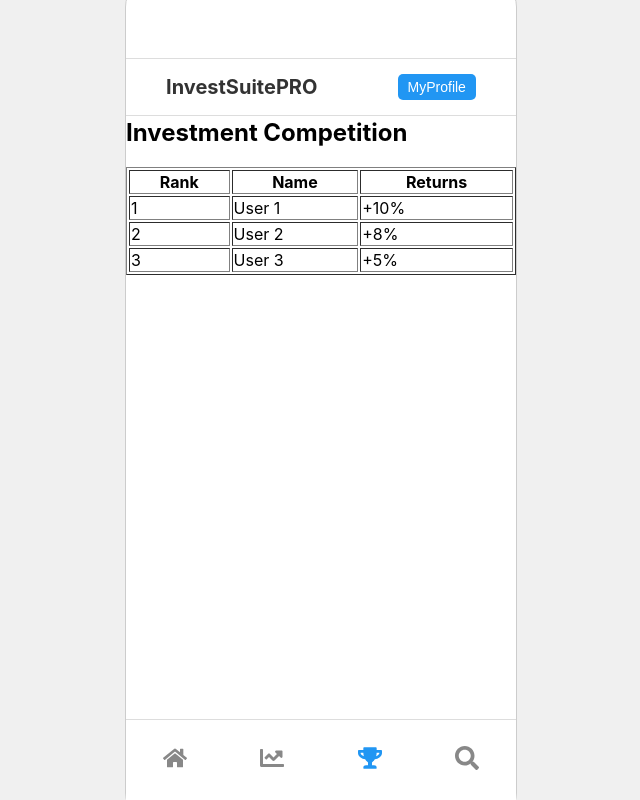
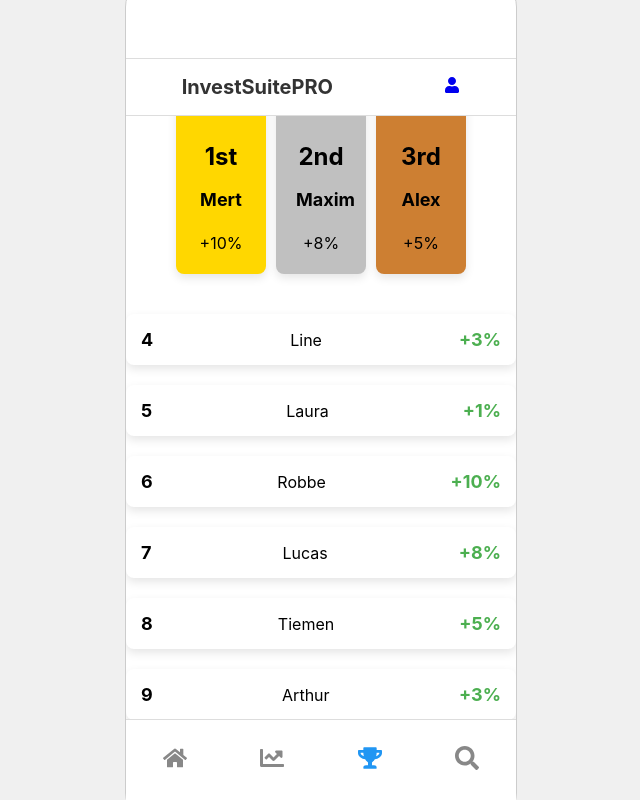
Before and after one commit to Holy-Hack-2025/Team-22-The-Fintastic-Beasts-Investsuite, a React (Create React App) app in the folder investsuite/: page /competition in a window 1280 px wide. Shown: the whole page, without its empty margins (319-959 px from the left). Built offline with nearby package versions, Linux system fonts and the light colour scheme.

Commit message:
added competition page features

```diff
--- a/investsuite/src/App.js
+++ b/investsuite/src/App.js
@@ -7,6 +7,7 @@ import Competition from "./Components/Competition";
 import Search from "./Components/Search";
 import Navbar from "./Components/Navbar";
 import TopMenu from "./Components/Topmenu";
+import ProfilePage from "./Components/Profilepage";
 
 function App() {
   return (
@@ -14,6 +15,7 @@ function App() {
       <Router>
         <TopMenu />
         <Routes>
+          <Route path="/profilepage" element={<ProfilePage />} />
           <Route path="/" element={<Home />} />
           <Route path="/analytics" element={<Analytics />} />
           <Route path="/competition" element={<Competition />} />
--- a/investsuite/src/Components/Competition.js
+++ b/investsuite/src/Components/Competition.js
@@ -2,32 +2,52 @@ import React from "react";
 
 const Competition = () => {
   const leaderboard = [
-    { name: "User 1", returns: "+10%" },
-    { name: "User 2", returns: "+8%" },
-    { name: "User 3", returns: "+5%" },
+    { name: "Mert", returns: "+10%" },
+    { name: "Maxim", returns: "+8%" },
+    { name: "Alex", returns: "+5%" },
+    { name: "Line", returns: "+3%" },
+    { name: "Laura", returns: "+1%" },
+    { name: "Robbe", returns: "+10%" },
+    { name: "Lucas", returns: "+8%" },
+    { name: "Tiemen", returns: "+5%" },
+    { name: "Arthur", returns: "+3%" },
+    { name: "Senne", returns: "+1%" },
   ];
 
   return (
     <div className="content-area">
-      <h2>Investment Competition</h2>
-      <table border="1" style={{ width: "100%", marginTop: "20px" }}>
-        <thead>
-          <tr>
-            <th>Rank</th>
-            <th>Name</th>
-            <th>Returns</th>
-          </tr>
-        </thead>
-        <tbody>
-          {leaderboard.map((user, index) => (
-            <tr key={index}>
-              <td>{index + 1}</td>
-              <td>{user.name}</td>
-              <td>{user.returns}</td>
-            </tr>
-          ))}
-        </tbody>
-      </table>
+      <div className="leaderboard">
+        <div className="podium">
+          <div className="podium-item first">
+            <h3>1st</h3>
+            <p>{leaderboard[0].name}</p>
+            <span className="score">{leaderboard[0].score}</span>
+            <span className="return">{leaderboard[0].returns}</span>
+          </div>
+          <div className="podium-item second">
+            <h3>2nd</h3>
+            <p>{leaderboard[1].name}</p>
+            <span className="score">{leaderboard[1].score}</span>
+            <span className="return">{leaderboard[1].returns}</span>
+          </div>
+          <div className="podium-item third">
+            <h3>3rd</h3>
+            <p>{leaderboard[2].name}</p>
+            <span className="score">{leaderboard[2].score}</span>
+            <span className="return">{leaderboard[2].returns}</span>
+          </div>
+        </div>
+      </div>
+
+      <div className="leaderboard-list">
+        {leaderboard.slice(3).map((user, index) => (
+          <div key={index} className="leaderboard-item">
+            <span className="rank">{index + 4}</span>
+            <span className="name">{user.name}</span>
+            <span className="score">{user.returns}</span>
+          </div>
+        ))}
+      </div>
     </div>
   );
 };
--- /dev/null
+++ b/investsuite/src/Components/Profilepage.js
@@ -0,0 +1,38 @@
+import React, { useState } from "react";
+
+function ProfilePage() {
+  const [firstName, setFirstName] = useState("John");
+  const [lastName, setLastName] = useState("Doe");
+
+  return (
+    <div className="content-area">
+      <div className="profile-page">
+        <h2>Edit Profile</h2>
+
+        {/* First Name */}
+        <div className="input-group">
+          <label htmlFor="first-name">First Name:</label>
+          <input
+            type="text"
+            id="first-name"
+            value={firstName}
+            onChange={(e) => setFirstName(e.target.value)}
+          />
+        </div>
+
+        {/* Last Name */}
+        <div className="input-group">
+          <label htmlFor="last-name">Last Name:</label>
+          <input
+            type="text"
+            id="last-name"
+            value={lastName}
+            onChange={(e) => setLastName(e.target.value)}
+          />
+        </div>
+      </div>
+    </div>
+  );
+}
+
+export default ProfilePage;
--- a/investsuite/src/Components/Topmenu.js
+++ b/investsuite/src/Components/Topmenu.js
@@ -1,10 +1,17 @@
 import React from "react";
+import { NavLink } from "react-router-dom";
+import { FaUser } from "react-icons/fa";
 
 const TopMenu = () => {
   return (
     <div className="top-menu">
       <h1>InvestSuitePRO</h1>
-      <button>MyProfile</button>
+      <NavLink
+        to="/profilepage"
+        className={({ isActive }) => (isActive ? "active" : "")}
+      >
+        <FaUser />
+      </NavLink>
     </div>
   );
 };
--- a/investsuite/src/index.css
+++ b/investsuite/src/index.css
@@ -31,18 +31,6 @@ body, html, #root {
   border-radius: 30px;
   overflow: hidden;
   background: white;
-}
-
-.navbar {
-  position: absolute;
-  bottom: 0;
-  width: 375px;
-  height: 60px;
-  background-color: #fff;
-  display: flex;
-  justify-content: space-around;
-  align-items: center;
-  border-top: 1px solid #ddd;
 }
 
 /* Home / Flashcard Container */
@@ -93,21 +81,6 @@ body, html, #root {
   color: #333;
 }
 
-.top-menu button {
-  background-color: #2196F3;
-  color: white;
-  border: none;
-  padding: 5px 10px;
-  border-radius: 5px;
-  cursor: pointer;
-  font-size: 14px;
-  transition: background-color 0.2s;
-}
-
-.top-menu button:hover {
-  background-color: #1976D2;
-}
-
 /* Content area below TopMenu */
 .content-area {
   position: absolute;
@@ -153,3 +126,117 @@ body, html, #root {
   width: 24px; /* More precise control over icon size */
   height: 24px;
 }
+
+
+.profile-page {
+  padding: 20px;
+  font-family: Arial, sans-serif;
+}
+
+h2 {
+  margin-bottom: 20px;
+}
+
+.input-group {
+  margin-bottom: 15px;
+}
+
+.input-group label {
+  display: block;
+  margin-bottom: 5px;
+}
+
+.input-group input {
+  width: 100%;
+  padding: 8px;
+  font-size: 14px;
+  border-radius: 10px;
+  border: 1px solid #ccc;
+}
+
+/* CompetitionPage.css */
+.leaderboard {
+  display: flex;
+  flex-direction: column;
+  align-items: center;
+  gap: 10px;
+}
+
+.podium {
+  display: flex;
+  justify-content: center;
+  gap: 10px;
+  margin-bottom: 30px;
+}
+
+.podium-item {
+  background-color: #fff;
+  padding: 20px;
+  border-radius: 8px;
+  text-align: center;
+  width: 50px;
+  box-shadow: 0 4px 10px rgba(0, 0, 0, 0.1);
+}
+
+.podium-item h3 {
+  font-size: 24px;
+  margin-bottom: 10px;
+  font-weight: bold;
+}
+
+.podium-item p {
+  font-size: 18px;
+  font-weight: bold;
+}
+
+.podium-item .score {
+  font-size: 22px;
+  color: #4caf50;
+  font-weight: bold;
+}
+
+.first {
+  background-color: gold;
+}
+
+.second {
+  background-color: silver;
+}
+
+.third {
+  background-color: #cd7f32; /* bronze */
+}
+
+.leaderboard-list {
+  display: flex;
+  flex-direction: column;
+  width: 100%;
+  max-width: 500px;
+}
+
+.leaderboard-item {
+  background-color: #fff;
+  padding: 15px;
+  margin: 10px 0;
+  display: flex;
+  justify-content: space-between;
+  align-items: center;
+  border-radius: 8px;
+  box-shadow: 0 4px 10px rgba(0, 0, 0, 0.1);
+}
+
+.leaderboard-item .rank {
+  font-size: 18px;
+  font-weight: bold;
+}
+
+.leaderboard-item .name {
+  font-size: 16px;
+  font-weight: normal;
+}
+
+.leaderboard-item .score {
+  font-size: 18px;
+  color: #4caf50;
+  font-weight: bold;
+}
```
